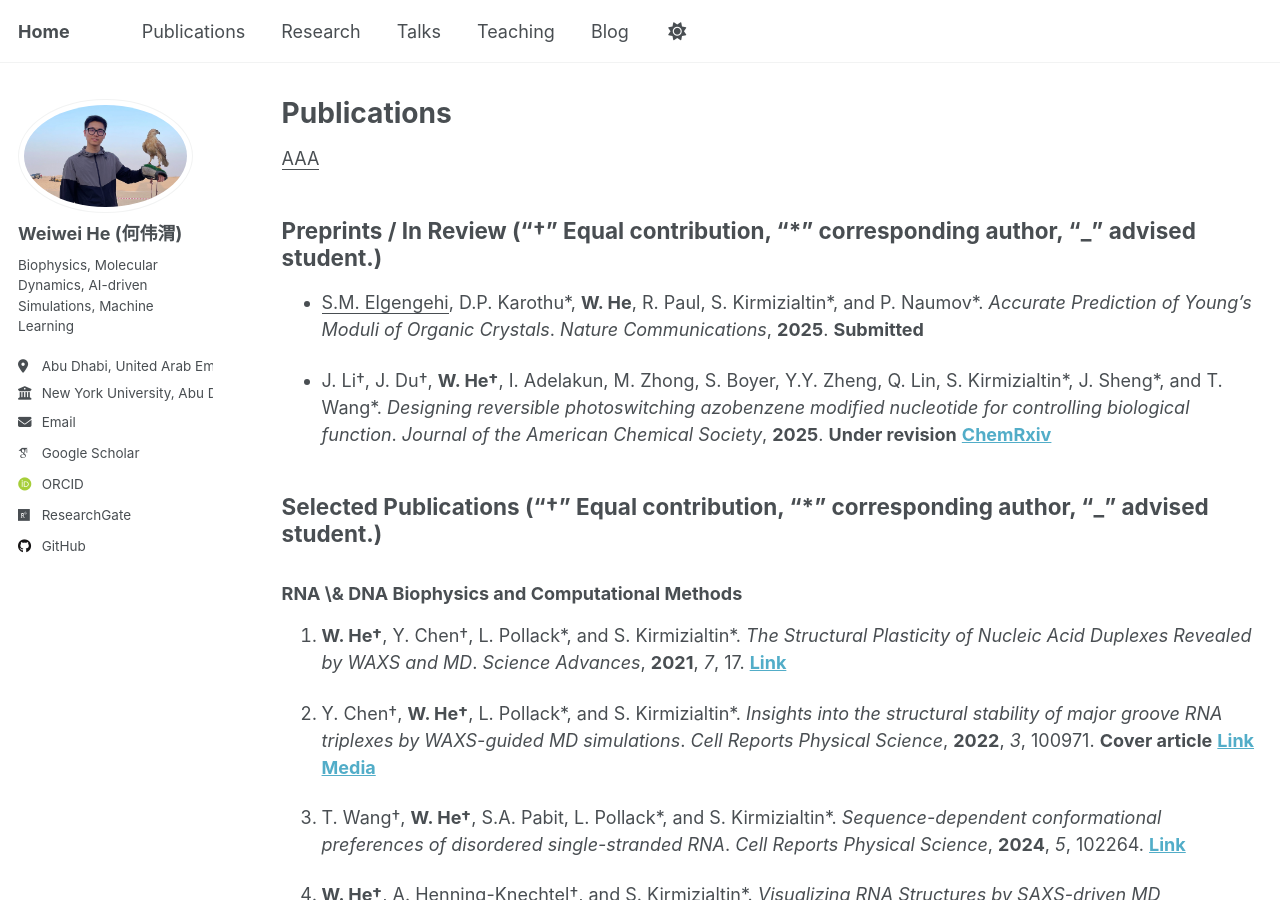
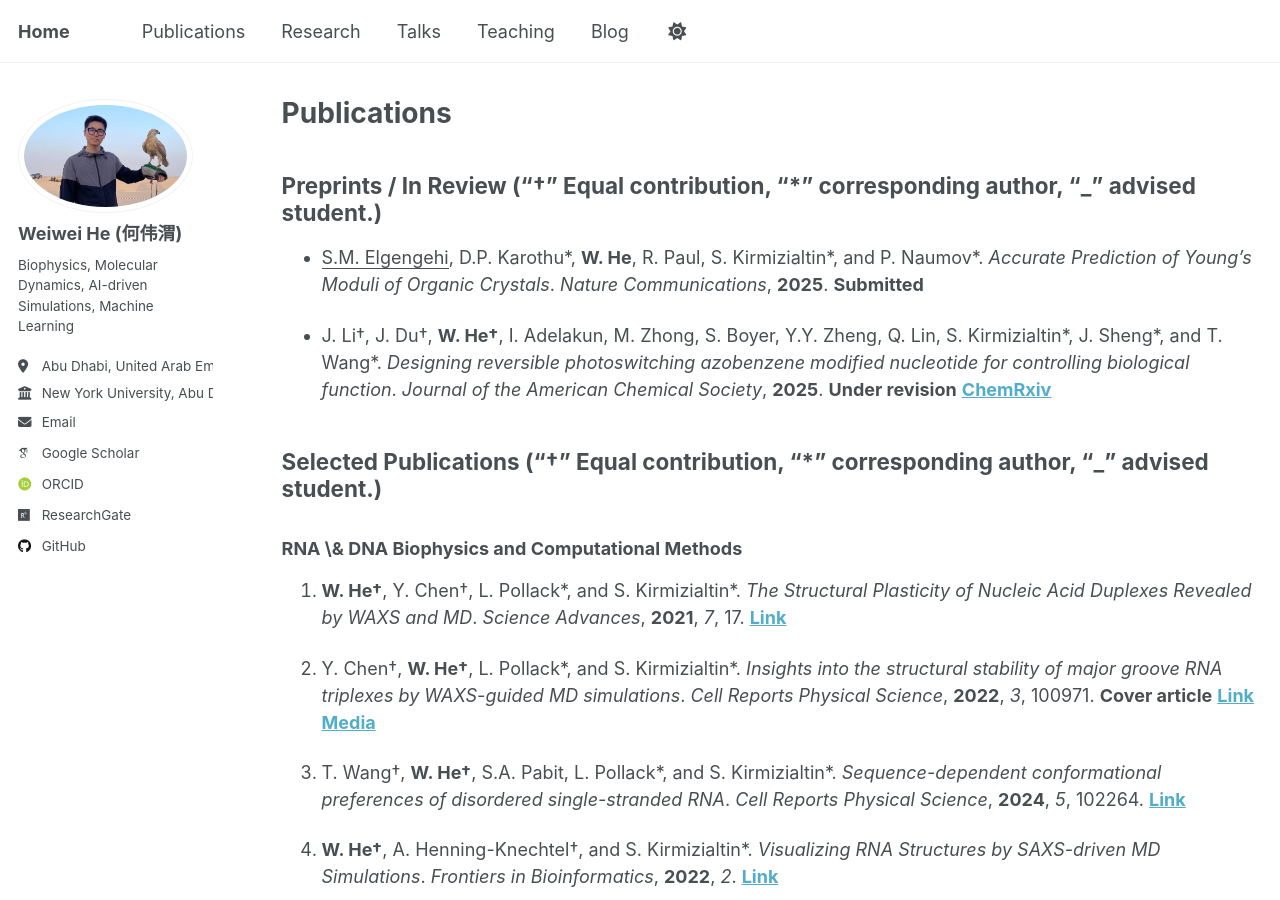
Before and after one commit to Warrenheww/warrenheww.github.io, a Jekyll site: the page built from _pages/publications.md, in a window 1280 px wide and 900 px high. Built offline with Jekyll 4.4.1, drawn with Linux system fonts in a browser that asks for light colours; some web fonts are replaced.

Commit message:
Update publications.md

```diff
--- a/_pages/publications.md
+++ b/_pages/publications.md
@@ -5,11 +5,9 @@
 author_profile: true
 ---
 
-<u>AAA</u>
-
 ## Preprints / In Review ("†" Equal contribution, "*" corresponding author, “_” advised student.)
 
-- <u>S.M. Elgengehi</u>, D.P. Karothu\*, **W. He**, R. Paul, S. Kirmizialtin\*, and P. Naumov\*. *Accurate Prediction of Young’s Moduli of Organic Crystals*. *Nature Communications*, **2025**. **Submitted**
+- <ins>S.M. Elgengehi</ins>, D.P. Karothu\*, **W. He**, R. Paul, S. Kirmizialtin\*, and P. Naumov\*. *Accurate Prediction of Young’s Moduli of Organic Crystals*. *Nature Communications*, **2025**. **Submitted**
 
 - J. Li†, J. Du†, **W. He†**, I. Adelakun, M. Zhong, S. Boyer, Y.Y. Zheng, Q. Lin, S. Kirmizialtin\*, J. Sheng\*, and T. Wang\*. *Designing reversible photoswitching azobenzene modified nucleotide for controlling biological function*. *Journal of the American Chemical Society*, **2025**. **Under revision** **[ChemRxiv](https://chemrxiv.org/engage/chemrxiv/article-details/67a125dd81d2151a0212bcc4)**
 
```
